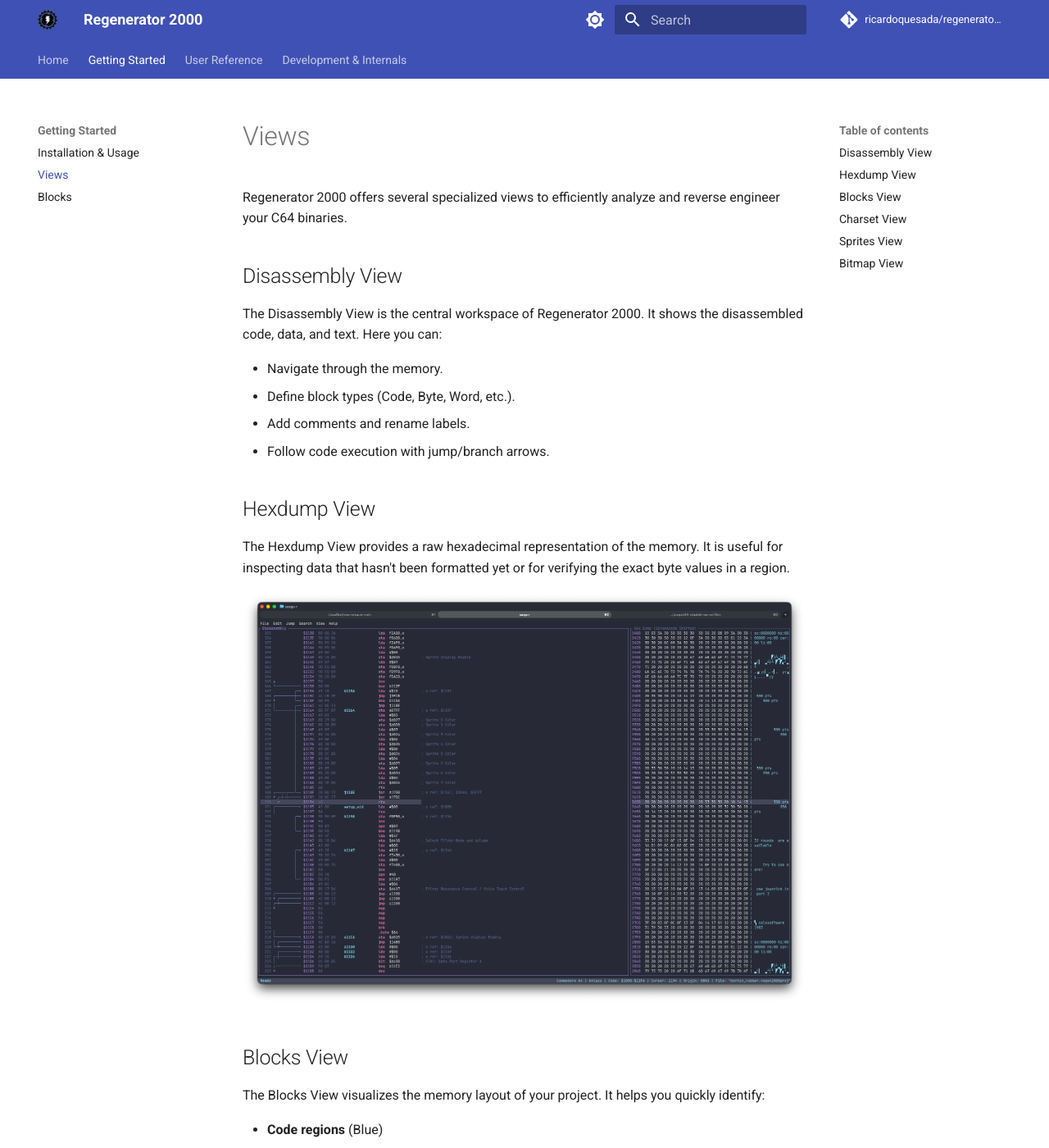
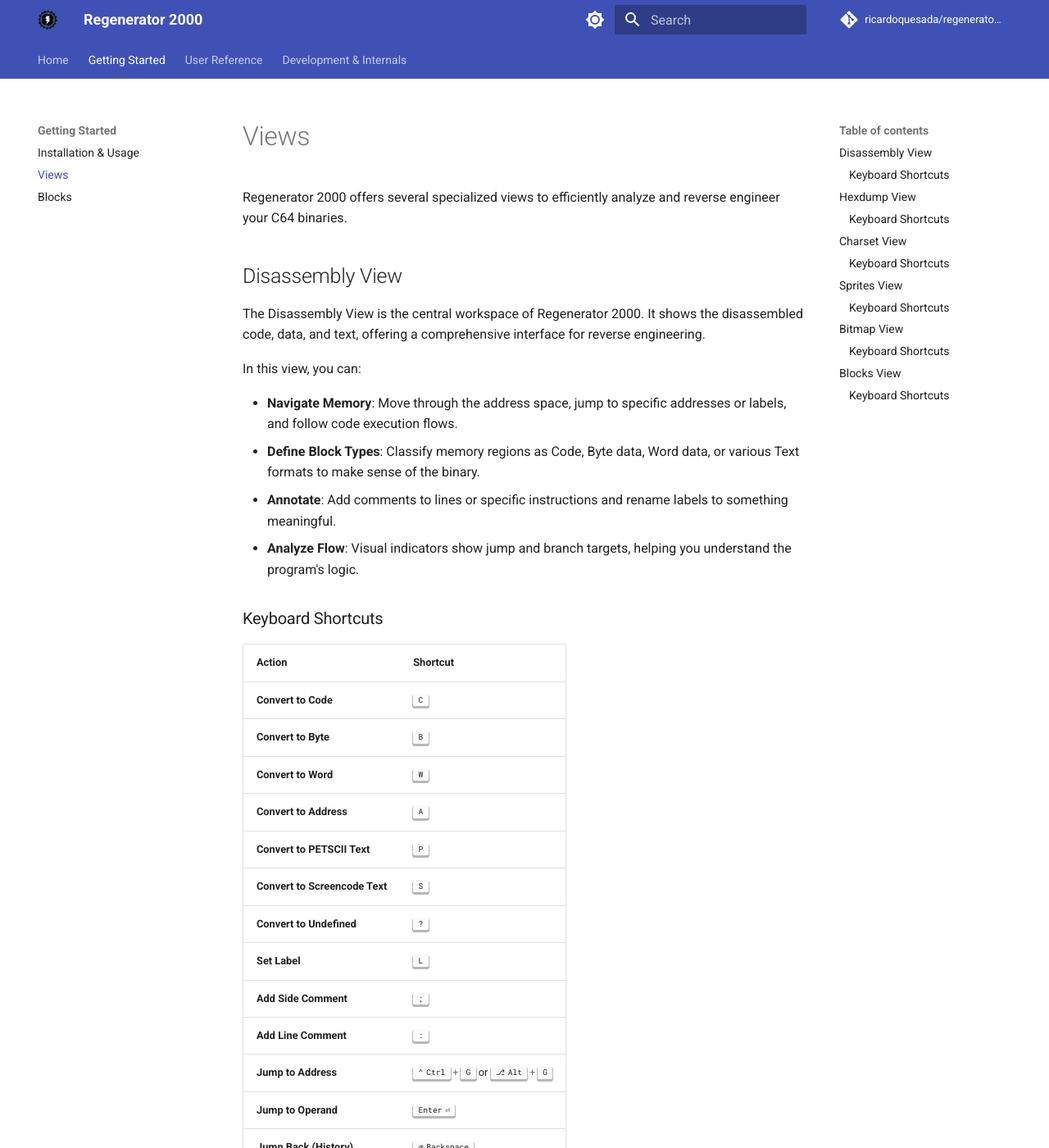
Before and after one commit to ricardoquesada/regenerator2000, an MkDocs documentation site: the page built from docs/views.md, in a window 1280 px wide and 1400 px high. Shown: the whole window at 82% size. Built offline with MkDocs 1.6.1 and Material for MkDocs 9.7.7, drawn with Linux system fonts in a browser that asks for light colours; comment, search, counter and statistics services are not loaded; some of the changed text lies outside the part shown.

Commit message:
improved views.md doc.

```diff
--- a/docs/views.md
+++ b/docs/views.md
@@ -4,54 +4,129 @@
 
 ## Disassembly View
 
-The Disassembly View is the central workspace of Regenerator 2000. It shows the disassembled code, data, and text. Here you can:
+The Disassembly View is the central workspace of Regenerator 2000. It shows the disassembled code, data, and text, offering a comprehensive interface for reverse engineering.
 
-- Navigate through the memory.
-- Define block types (Code, Byte, Word, etc.).
-- Add comments and rename labels.
-- Follow code execution with jump/branch arrows.
+In this view, you can:
+
+- **Navigate Memory**: Move through the address space, jump to specific addresses or labels, and follow code execution flows.
+- **Define Block Types**: Classify memory regions as Code, Byte data, Word data, or various Text formats to make sense of the binary.
+- **Annotate**: Add comments to lines or specific instructions and rename labels to something meaningful.
+- **Analyze Flow**: Visual indicators show jump and branch targets, helping you understand the program's logic.
+
+### Keyboard Shortcuts
+
+| Action | Shortcut |
+| :--- | :--- |
+| **Convert to Code** | ++c++ |
+| **Convert to Byte** | ++b++ |
+| **Convert to Word** | ++w++ |
+| **Convert to Address** | ++a++ |
+| **Convert to PETSCII Text** | ++p++ |
+| **Convert to Screencode Text** | ++s++ |
+| **Convert to Undefined** | ++question-mark++ |
+| **Set Label** | ++l++ |
+| **Add Side Comment** | ++semicolon++ |
+| **Add Line Comment** | ++colon++ |
+| **Jump to Address** | ++ctrl+g++ or ++alt+g++ |
+| **Jump to Operand** | ++enter++ |
+| **Jump Back (History)** | ++backspace++ |
+
 
 ## Hexdump View
 
-The Hexdump View provides a raw hexadecimal representation of the memory. It is useful for inspecting data that hasn't been formatted yet or for verifying the exact byte values in a region.
+The Hexdump View provides a raw hexadecimal representation of the memory, side-by-side with an ASCII representation. It is useful for inspecting data that hasn't been formatted yet or for verifying the exact byte values in a region.
+
+This view supports different text decoding modes to help you spot strings in standard C64 formats.
+
 
 ![Hexdump View](regenerator2000_hexdump_screenshot.png)
 
+### Keyboard Shortcuts
+
+| Action | Shortcut |
+| :--- | :--- |
+| **Convert to Byte** | ++b++ |
+| **Next Text Mode** (Screencode/PETSCII) | ++m++ |
+| **Previous Text Mode** | ++shift+m++ |
+| **Jump to Disassembly** | ++enter++ |
+
+## Charset View
+
+The Charset View allows you to inspect memory as if it were a C64 character set (font). This is crucial for verifying if a memory region contains custom fonts.
+
+- **Standard & Multicolor**: Toggle between standard hi-res characters and multicolor mode to see if the data makes sense as graphics.
+- **Pattern Recognition**: Useful for spotting graphical data masquerading as code or raw bytes.
+
+
+![Charset View](regenerator2000_charset_screenshot.png)
+
+### Keyboard Shortcuts
+
+| Action | Shortcut |
+| :--- | :--- |
+| **Convert to Byte** | ++b++ |
+| **Toggle Multicolor** | ++m++ |
+| **Jump to Disassembly** | ++enter++ |
+
+
+## Sprites View
+
+The Sprites View helps you find and analyze sprite data (hardware sprites).
+
+- **64-byte Chunks**: Displays memory formatted as C64 sprites (24x21 pixels).
+- **Multicolor Support**: Toggle multicolor mode to correctly view game characters and objects.
+- **Identification**: Helps identifying player characters, enemies, and other game objects hidden in the binary.
+
+
+![Sprites View](regenerator2000_sprites_screenshot.png)
+
+### Keyboard Shortcuts
+
+| Action | Shortcut |
+| :--- | :--- |
+| **Convert to Byte** | ++b++ |
+| **Toggle Multicolor** | ++m++ |
+| **Jump to Disassembly** | ++enter++ |
+
+
+## Bitmap View
+
+The Bitmap View renders memory as a bitmap image, allowing you to visualize large areas of memory as graphics.
+
+- **Asset Discovery**: Useful for finding splash screens, background graphics, or loading screens.
+- **Format Identification**: Can help identify the format of unknown large data blocks by visualizing patterns.
+- **Screen RAM Overlay**: You can cycle through different Screen RAM addresses to see how colors apply to the bitmap data.
+
+
+![Bitmap View](regenerator2000_bitmap_screenshot.png)
+
+### Keyboard Shortcuts
+
+| Action | Shortcut |
+| :--- | :--- |
+| **Convert to Byte** | ++b++ |
+| **Toggle Multicolor** | ++m++ |
+| **Next Screen RAM** | ++s++ |
+| **Previous Screen RAM** | ++shift+s++ |
+| **Screen RAM after Bitmap** | ++x++ |
+| **Jump to Disassembly** | ++enter++ |
+
+
 ## Blocks View
 
-The Blocks View visualizes the memory layout of your project. It helps you quickly identify:
+The Blocks View visualizes the memory layout of your project as a contiguous map. It helps you quickly identify:
 
 - **Code regions** (Blue)
 - **Data regions** (Green/Yellow)
 - **Undefined/Unknown regions** (Grey)
 
-This bird's-eye view is essential for understanding the overall structure of the binary and spotting large chunks of unanalyzed data.
+This bird's-eye view is essential for understanding the overall structure of the binary, finding gaps, and spotting large chunks of unanalyzed data. You can click on any block to jump to that location in the Disassembly View.
 
 ![Blocks View](regenerator2000_blocks_screenshot.png)
 
-## Charset View
+### Keyboard Shortcuts
 
-The Charset View allows you to inspect memory as if it were a C64 character set (font). This is crucial for verifying if a memory region contains custom fonts.
-
-- Supports Standard (Multi-color) and Hi-Res modes.
-- Useful for spotting graphical data masquerading as code.
-
-![Charset View](regenerator2000_charset_screenshot.png)
-
-## Sprites View
-
-The Sprites View helps you find and analyze sprite data.
-
-- Displays memory in 64-byte chunks formatted as C64 sprites (24x21 pixels).
-- Helps identifying player characters, enemies, and other game objects.
-
-![Sprites View](regenerator2000_sprites_screenshot.png)
-
-## Bitmap View
-
-The Bitmap View renders memory as a bitmap image.
-
-- Useful for finding splash screens, background graphics, or other large graphical assets.
-- Can help identify the format of unknown large data blocks.
-
-![Bitmap View](regenerator2000_bitmap_screenshot.png)
+| Action | Shortcut |
+| :--- | :--- |
+| **Toggle Collapsed Block** | ++ctrl+k++ |
+| **Jump to Disassembly** | ++enter++ |
```
